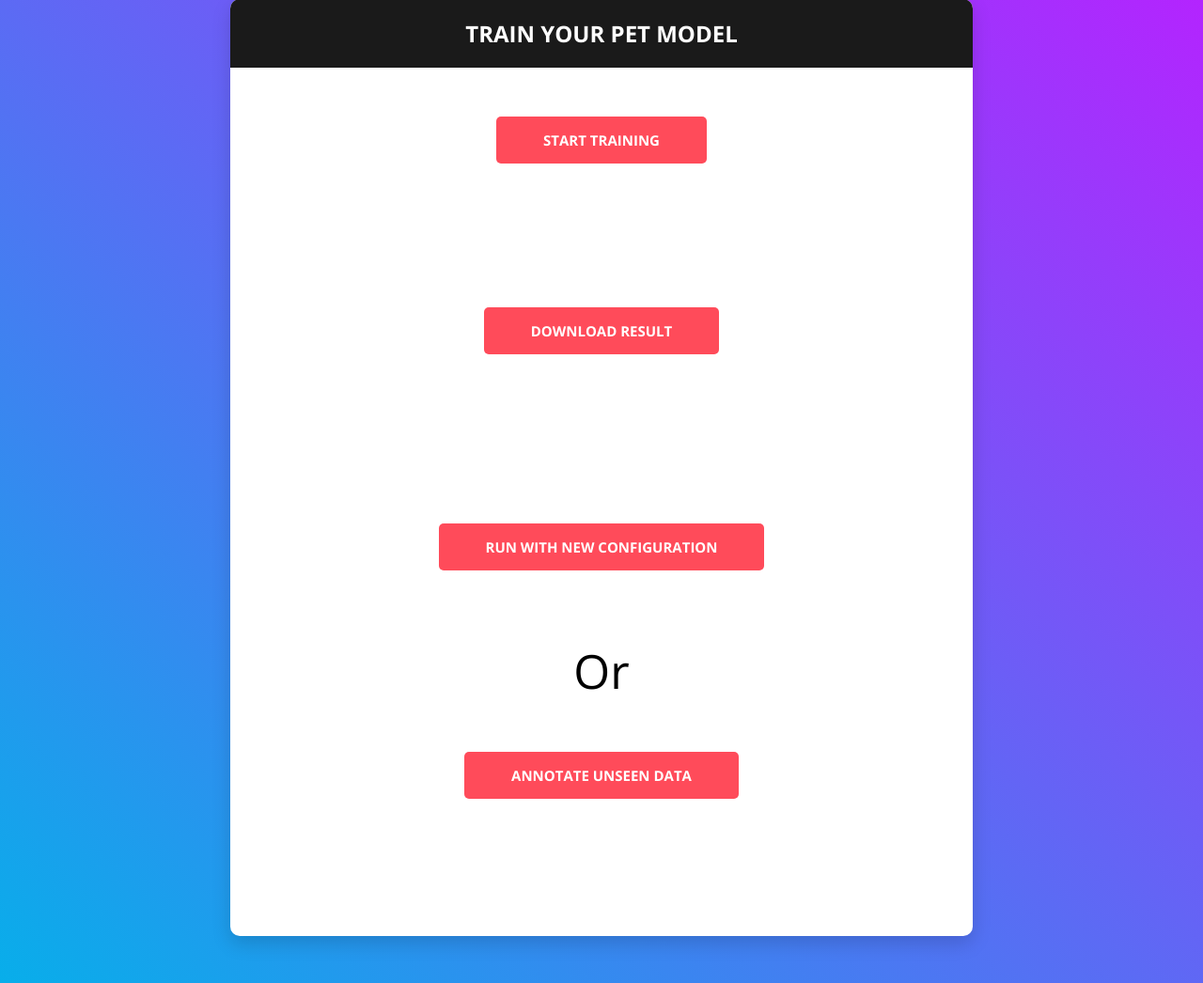
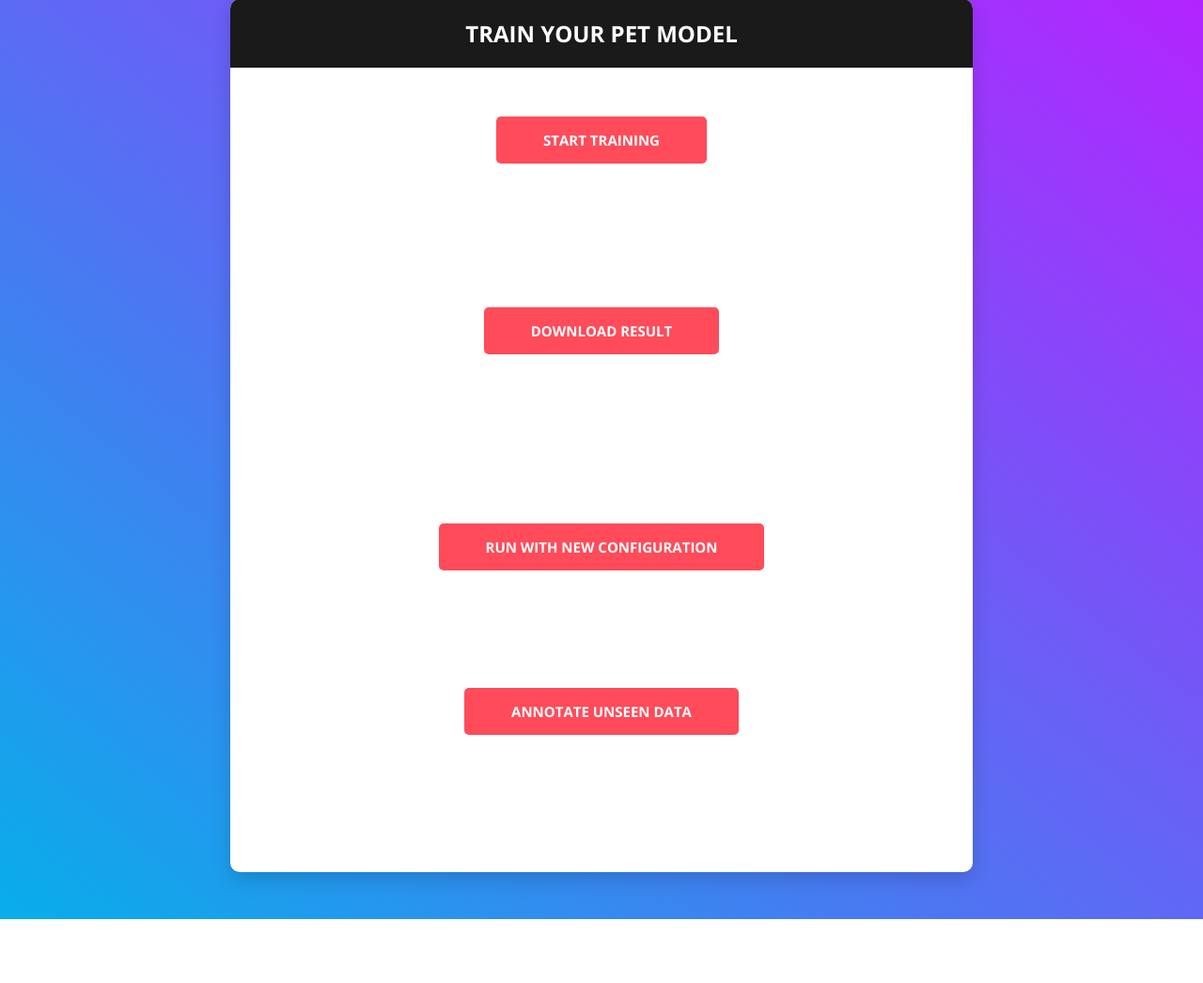
Before and after one commit to dieterich-lab/PETGUI, a FastAPI app: page /logging in a window 1280 px wide. Shown: the part 46-1092 px from the top of the page at 94% size. After the commit the page ends 1024 px from the top, so only its background shows below. Run offline with FastAPI, Linux system fonts and the light colour scheme; some libraries are stand-ins or nearby versions.

Commit message:
Delete "OR" in the second page

```diff
--- a/templates/next.html
+++ b/templates/next.html
@@ -299,7 +299,6 @@
                             <div class="card-body" id="container">
                                 <button class="btn btn--radius-2 btn--red" id="mycontain" onclick="runPythonCode()">Run with new configuration</button>
                             </div>
-                            <p style="font-size:50px;" align="center">Or</p>
                             <div class="card-body" id="container">
                                 <button class="btn btn--radius-2 btn--red" id="another" onclick="redirect()">Annotate unseen data</button>
                             </div>
```
